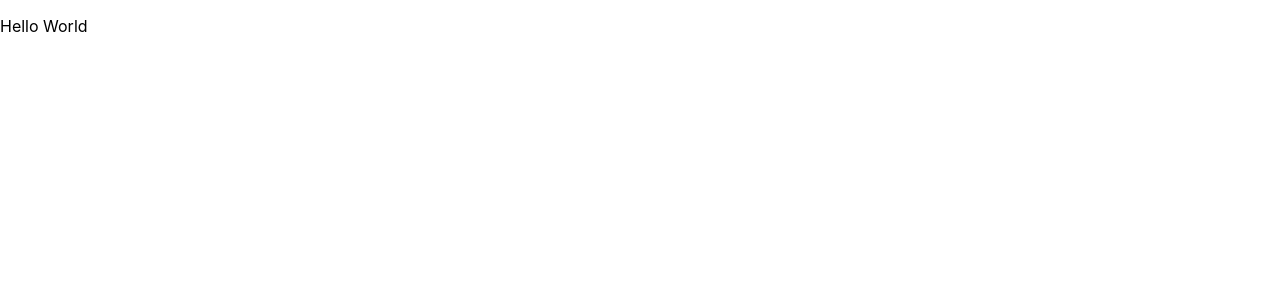
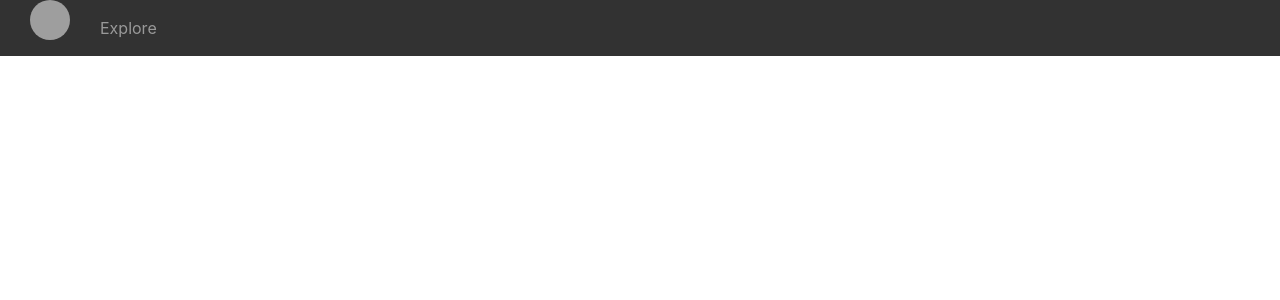
Before and after one commit to CoreyJamesLynch/react-navbar, a React (Create React App) app: page / in a window 1280 px wide. Shown: the top 300 px of the page. Built offline with nearby package versions, Linux system fonts and the light colour scheme; grey boxes are pictures that could not be loaded.

Commit message:
Create Navbar from Navbar styled components

```diff
--- a/src/App.js
+++ b/src/App.js
@@ -1,9 +1,11 @@
 import React from 'react';
+
+import Navbar from './NavbarComponents/Navbar';
 
 function App() {
   return (
     <>
-      <p>Hello World</p>
+      <Navbar />
     </>
   );
 }
--- /dev/null
+++ b/src/NavbarComponents/Navbar.js
@@ -0,0 +1,27 @@
+import React from 'react';
+
+import MainNavigation, {
+  NavImg,
+  MainNavigationLogoLink,
+  MainNavigationLink,
+  MainNavigationItem,
+} from './NavbarStyles';
+
+const Navbar = () => {
+  return (
+    <>
+      <MainNavigation>
+        <MainNavigationLogoLink>
+          <NavImg src="../../public/assets/IMG_2697.jpeg" alt="Coreys face" />
+        </MainNavigationLogoLink>
+        <MainNavigationItem>
+          <MainNavigationLink>
+            <span>Explore</span>
+          </MainNavigationLink>
+        </MainNavigationItem>
+      </MainNavigation>
+    </>
+  );
+};
+
+export default Navbar;
```
